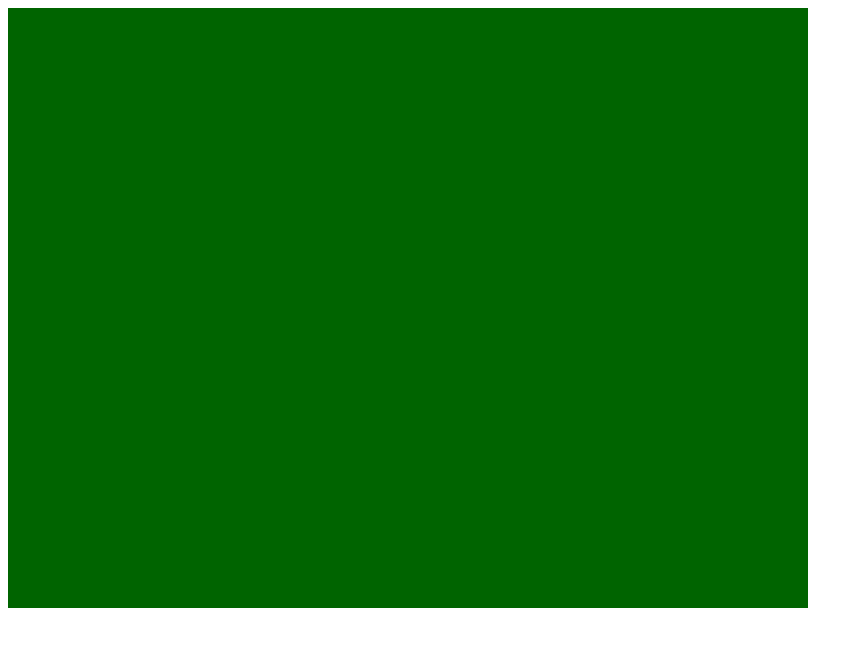
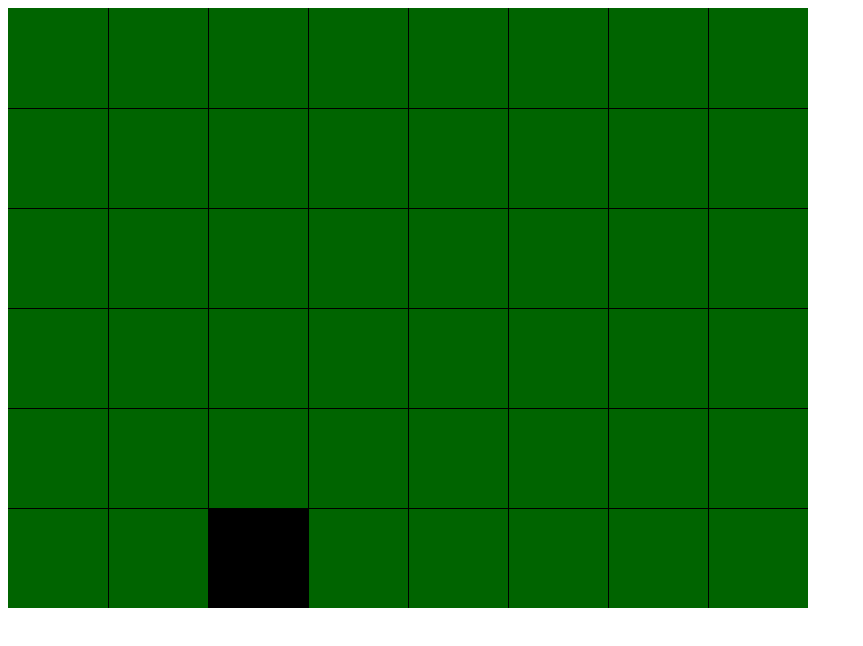
Before and after one commit to mranstrand/WarriorGame, a plain HTML site: page index.html in a window 1280 px wide. Shown: the whole page, without its empty margins (0-863 px from the left). Drawn offline with Linux system fonts and the light colour scheme.

Commit message:
Målar ut spelplan och krigare

```diff
--- a/JS/Warrior.js
+++ b/JS/Warrior.js
@@ -1,9 +1,11 @@
-function Warrior(name, dmg) {
+function Warrior(name, dmg, startX, startY) {
 
     //Deklarera egenskaper
     this.name = name;
     this.dmg = dmg;
     this.hp = 100;
+    this.xPos = startX;
+    this.yPos = startY;
 
     // Definiera metoder
     this.hurt = function (damage) {
@@ -17,6 +19,13 @@ function Warrior(name, dmg) {
 
     }
 
+    this.render = function () {
+
+        //Måla ut krigare
+        ctx.fillRect(this.xPos * 100, this.yPos * 100, 100, 100);
+
+    }
+
     console.log("En krigare är född! Han kallas " + this.name + ". Hen är stark, mycket stark! Hen har " + this.dmg + " i styrka. ");
 
 }
--- a/JS/script.js
+++ b/JS/script.js
@@ -1 +1,19 @@
-var w1 = new Warrior("Glenn", 666);
+var canvas,
+    ctx,
+    w1 = new Warrior("Glenn", 66, 2, 5);
+
+function start() {
+
+    // Tilldela variabler för canvas.
+    canvas = document.getElementById("c");
+    ctx = canvas.getContext("2d");
+
+    // Skapa rutmönster
+    for (var i = 1; i <= 7; i++) {
+        ctx.fillRect(100 * i, 0, 1, 600);
+    }
+    for (var i = 1; i <= 5; i++) {
+        ctx.fillRect(0, 100 * i, 800, 1);
+    }
+    w1.render();
+}
--- a/index.html
+++ b/index.html
@@ -8,7 +8,7 @@
     <script src="JS/script.js"></script>
 </head>
 
-<body>
+<body onload="start()">
     <canvas width="800" height="600" id="c"></canvas>
 </body>
 
```
